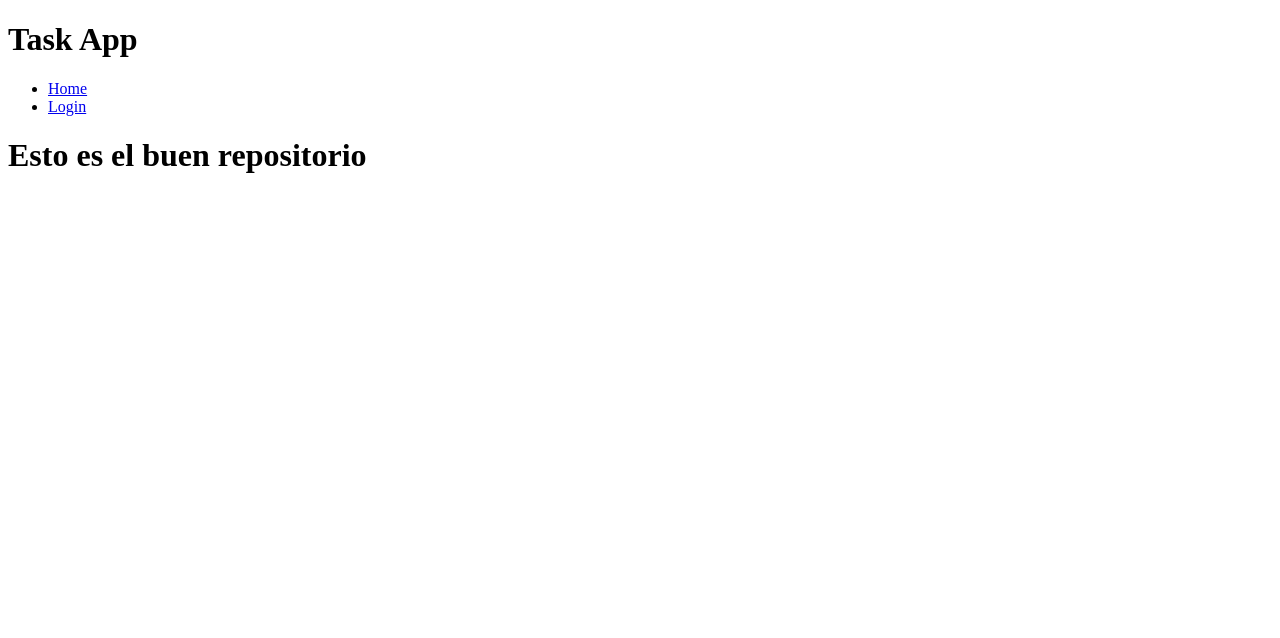
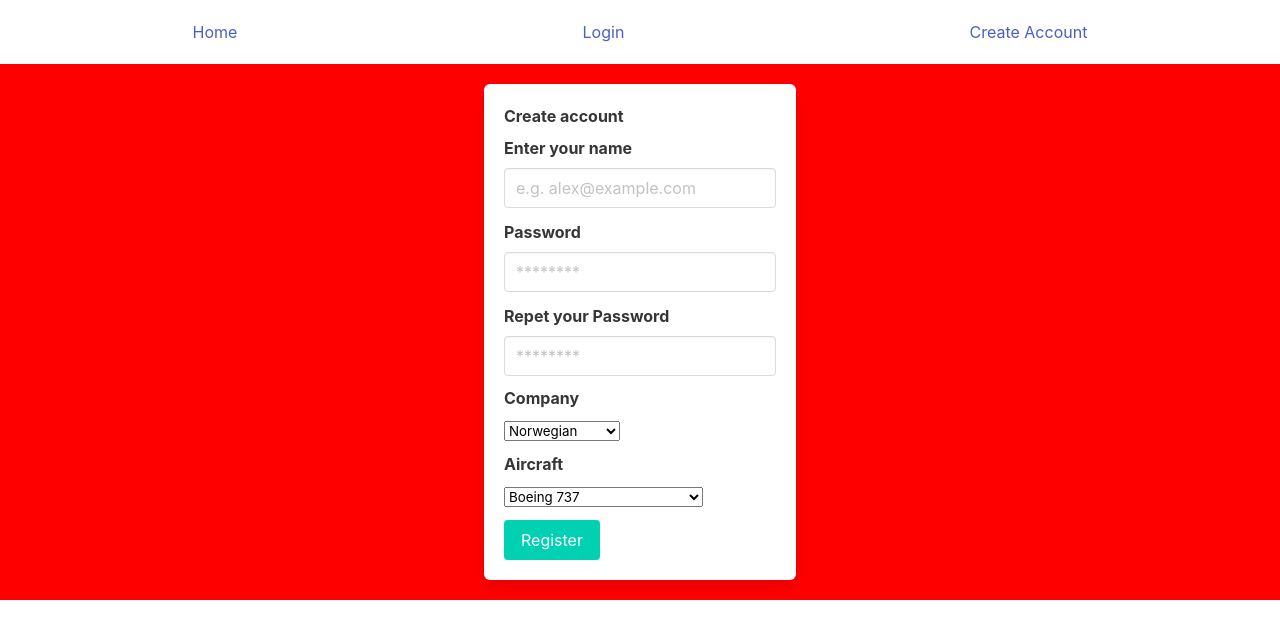
Before and after one commit to cristinatanase1989/task-app-proyecto-final2, a Vue app: page / in a window 1280 px wide. Shown: the top 638 px of the page. Built offline with nearby package versions, Linux system fonts and the light colour scheme; no server answers.

Commit message:
home/Login/CreateAccount

```diff
--- a/src/App.vue
+++ b/src/App.vue
@@ -1,11 +1,14 @@
 <template>
-    <h1>Task App</h1>
+
     <ul>
         <li>
             <router-link :to="{name: 'home'}">Home</router-link>
         </li>
         <li>
             <router-link :to="{name: 'login'}">Login</router-link>
+        </li>
+        <li>
+            <router-link :to="{name: 'createAccount'}">Create Account</router-link>
         </li>
     </ul>
     <router-view></router-view>
@@ -27,5 +30,11 @@ onMounted(async () => {
 
 </script>
 <style scoped>
-
+ul{
+    display: flex;
+    text-align: center;
+    align-items: center;
+    justify-content: space-around;
+    padding: 20px;
+}
 </style>
--- a/src/router/index.js
+++ b/src/router/index.js
@@ -4,13 +4,18 @@ const routes = [
     {
         path: '/',
         name: 'home',
-        component: () => import('../views/Home.vue')
+        component: () => import('../views/CreateAccount.vue')
     },
     {
         path: '/login',
         name: 'login',
         component: () => import('../views/Login.vue')
     },
+    {
+        path: '/',
+        name: 'createAccount',
+        component: () => import('../views/CreateAccount.vue')
+    }
 ]
 
 const router = createRouter({
--- a/src/style.css
+++ b/src/style.css
@@ -0,0 +1 @@
+@import "https://cdn.jsdelivr.net/npm/bulma@0.9.4/css/bulma.min.css";
--- /dev/null
+++ b/src/views/CreateAccount.vue
@@ -0,0 +1,78 @@
+<template>
+  <div class="boxPadre">
+    <form class="box">
+
+      <label class="label">Create account</label>
+      <div class="field">
+        <label class="label">Enter your name</label>
+        <div class="control">
+          <input
+            class="input"
+            type="email"
+            placeholder="e.g. alex@example.com"
+          />
+        </div>
+      </div>
+
+      <div class="field">
+        <label class="label">Password</label>
+        <div class="control">
+          <input class="input" type="password" placeholder="********" />
+        </div>
+      </div>
+
+      <div class="field">
+        <label class="label">Repet your Password</label>
+        <div class="control">
+          <input class="input" type="password" placeholder="********" />
+        </div>
+
+        <div class="boeingCompany">
+          <label class="label">Company</label>
+          <select>
+            <option class="boeing" value="opt1">Norwegian</option>
+            <option class="boeing" value="opt2">KLM</option>
+            <option class="boeing" value="opt2">Lufthansa</option>
+            <option class="boeing" value="opt2">British Airways</option>
+            <option class="boeing" value="opt2">Alitalia</option>
+          </select>
+        </div>
+
+        <div class="boeingAircraft">
+            <label class="label">Aircraft</label>
+          <select>
+            <option class="boeing" value="opt1">Boeing 737</option>
+            <option class="boeing" value="opt2">
+              Boeing 787 Next Generation
+            </option>
+          </select>
+        </div>
+      </div>
+
+      <button class="button is-primary">Register</button>
+    </form>
+  </div>
+</template>
+<script setup></script>
+<style scoped>
+.boxPadre {
+  background-color: red;
+  display: flex;
+  justify-content: center;
+  align-items: center;
+  flex-direction: column;
+  padding: 20px;
+}
+
+.boeing {
+  padding: 30px;
+}
+
+.boeingCompany , .boeingAircraft{
+  padding-top: 10px;
+}
+
+h1 {
+  background-color: aqua;
+}
+</style>
--- a/src/views/Home.vue
+++ b/src/views/Home.vue
@@ -1,5 +1,5 @@
 <template>
-    <h1>Esto es el buen repositorio</h1>
+    <h1>pajina de home</h1>
 </template>
 <script setup>
 </script>
--- a/src/views/Login.vue
+++ b/src/views/Login.vue
@@ -1,7 +1,46 @@
 <template>
-    <h1>Login</h1>
-</template>
-<script setup>
-</script>
-<style scoped>
-</style>
+    <div class="singInFormularioPadre">
+
+
+   <label class="label">Sing up</label>
+    <div class="field">
+      <p class="control has-icons-left"> <input class="input" type="email" placeholder="Email">
+        <span class="icon is-small is-left">
+          <i class="fas fa-envelope"></i>
+        </span>
+        <span class="icon is-small is-right"><i class="fas fa-check"></i>
+        </span>
+      </p>
+    </div>
+    <div class="field">
+      <p class="control has-icons-left">
+        <input class="input" type="password" placeholder="Password">
+      </p>
+    </div>
+
+
+    <div class="buttonPadreSingUp">
+     <button class="is-success">Log in</button>
+
+      <div><button class="is-one-third is-rounded ">Create an account</button></div>
+    </div>
+    </div>
+    </template>
+    <script setup>
+    </script>
+    <style scoped>
+
+    .singInFormularioPadre{
+        background-color: red;
+        display: flex;
+        justify-content: center;
+        align-items: center;
+        flex-direction: column;
+        padding: 20px;
+
+    }
+
+    .is-success{
+        background-color: blue;
+    }
+    </style>
```
